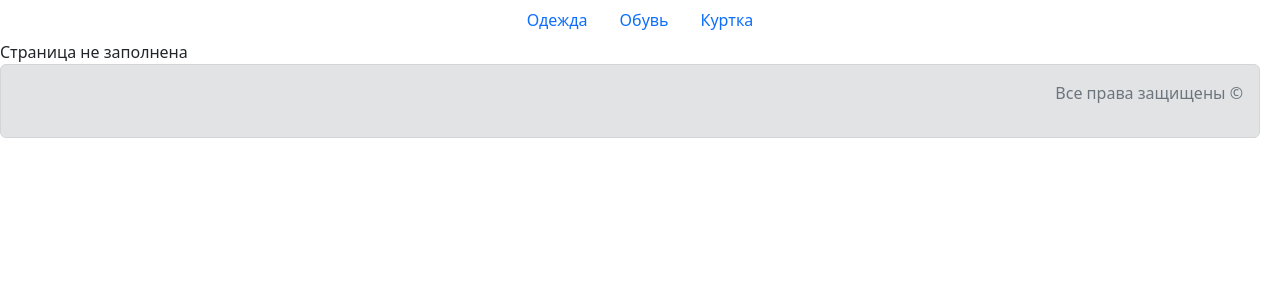
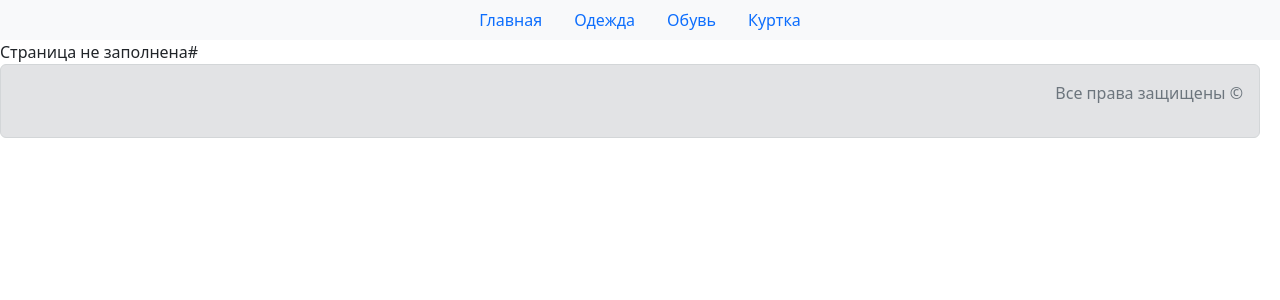
Before and after one commit to eugenepro777/flask-homework-clothing-store, a Python web app: template clothing_store/templates/base.html in a window 1280 px wide. Shown: the top 300 px of the page. Run offline with Jinja, Linux system fonts and the light colour scheme; the template is opened without the code that fills it, so the values that code supplies are empty.

Commit message:
update base.html and styles

```diff
--- a/clothing_store/templates/base.html
+++ b/clothing_store/templates/base.html
@@ -5,22 +5,23 @@
     <meta name="viewport" content="width=device-width, initial-scale=1.0">
     <title>
         {% block title %}
-            Мой сайт
+        Магазин
         {% endblock %}
     </title>
-    <link rel="stylesheet" href="../static/style/bootstrap.min.css">
-    <link rel="stylesheet" href="../static/style/style.css">
+    <link rel="stylesheet" href="../static/css/bootstrap.min.css">
+    <link rel="stylesheet" href="../static/css/style.css">
 </head>
 <body>
 <div>
-    <ul class="nav nav-pills justify-content-center align-items-end">
+    <ul class="nav navbar-expand-lg bg-light justify-content-center">
+        <li class="nav-item"><a href="/index/" class="nav-link">Главная</a></li>
         <li class="nav-item"><a href="/dress/" class="nav-link">Одежда</a></li>
         <li class="nav-item"><a href="/shoes/" class="nav-link">Обувь</a></li>
         <li class="nav-item"><a href="/jacket/" class="nav-link">Куртка</a></li>
     </ul>
 
     {% block content %}
-        Страница не заполнена
+    Страница не заполнена#
     {% endblock %}
 
     <div class="alert alert-secondary mb-3 mb-md-0 text-muted footer">
```
